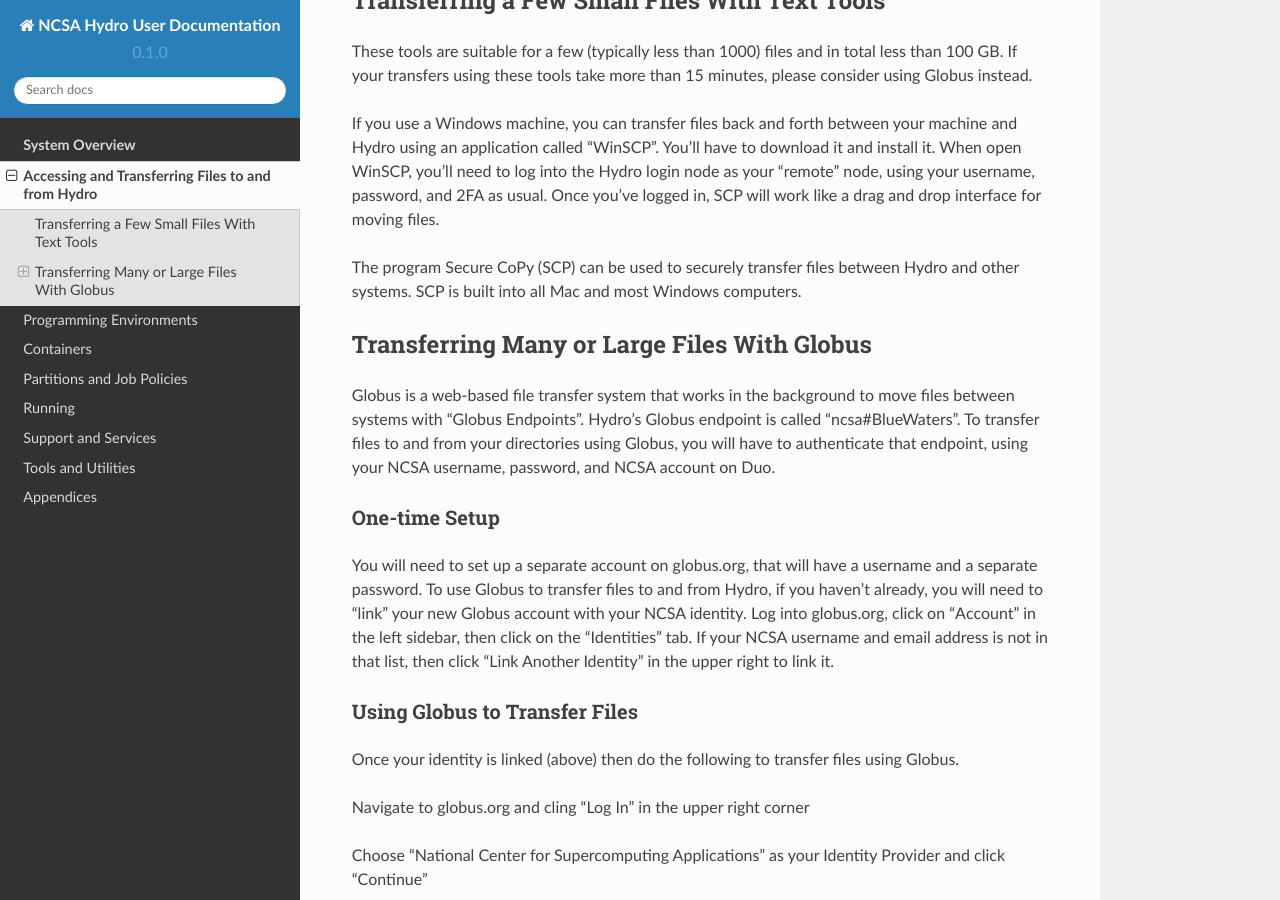
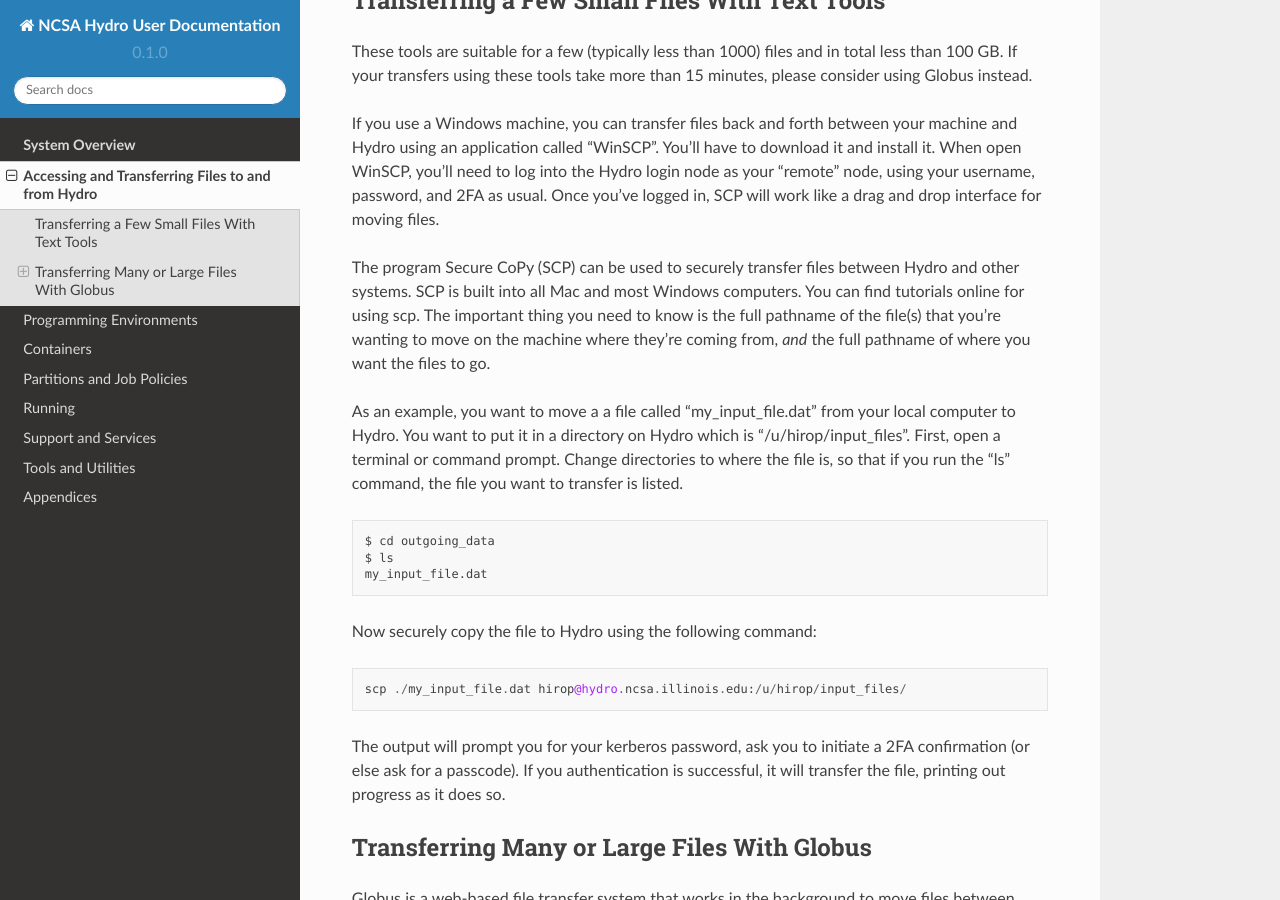
Before and after one commit to ncsa/hydro_documentation, a Sphinx documentation site: the page built from docs/source/accessing_transferring_files.rst, in a window 1280 px wide and 900 px high, scrolled down 213 px. Built offline with Sphinx 7.4.7 and the Read the Docs theme 2.0.0, drawn with Linux system fonts in a browser that asks for light colours; pages that are not in the unit, such as notebooks, are missing from menus.

Commit message:
reasonable write-up for scp
Basic write-up for scp.

```diff
--- a/docs/source/accessing_transferring_files.rst
+++ b/docs/source/accessing_transferring_files.rst
@@ -12,7 +12,24 @@
 
 If you use a Windows machine, you can transfer files back and forth between your machine and Hydro using an application called "WinSCP".  You'll have to download it and install it.  When open WinSCP, you'll need to log into the Hydro login node as your "remote" node, using your username, password, and 2FA as usual.  Once you've logged in, SCP will work like a drag and drop interface for moving files.
 
-The program Secure CoPy (SCP) can be used to securely transfer files between Hydro and other systems.  SCP is built into all Mac and most Windows computers.
+The program Secure CoPy (SCP) can be used to securely transfer files between Hydro and other systems.  SCP is built into all Mac and most Windows computers.  You can find tutorials online for using scp.  The important thing you need to know is the full pathname of the file(s) that you're wanting to move on the machine where they're coming from, *and* the full pathname of where you want the files to go.
+
+As an example, you want to move a a file called "my_input_file.dat" from your local computer to Hydro.  You want to put it in a directory on Hydro which is "/u/hirop/input_files".  First, open a terminal or command prompt.  Change directories to where the file is, so that if you run the "ls" command, the file you want to transfer is listed.
+
+::
+
+   $ cd outgoing_data
+   $ ls
+   my_input_file.dat
+
+Now securely copy the file to Hydro using the following command:
+
+::
+
+   scp ./my_input_file.dat hirop@hydro.ncsa.illinois.edu:/u/hirop/input_files/
+
+The output will prompt you for your kerberos password, ask you to initiate a 2FA confirmation (or else ask for a passcode).  If you authentication is successful, it will transfer the file, printing out progress as it does so.
+
 
 .. _globus:
 
```
